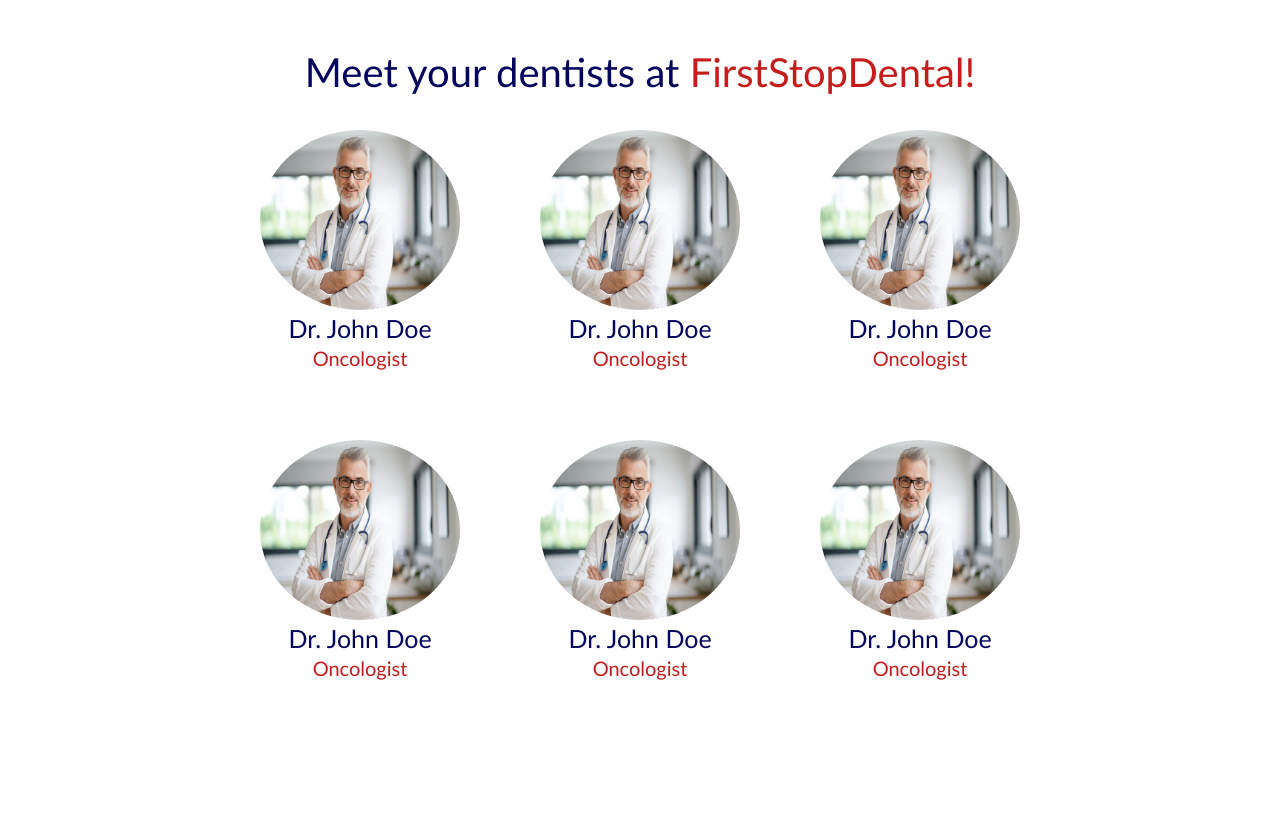
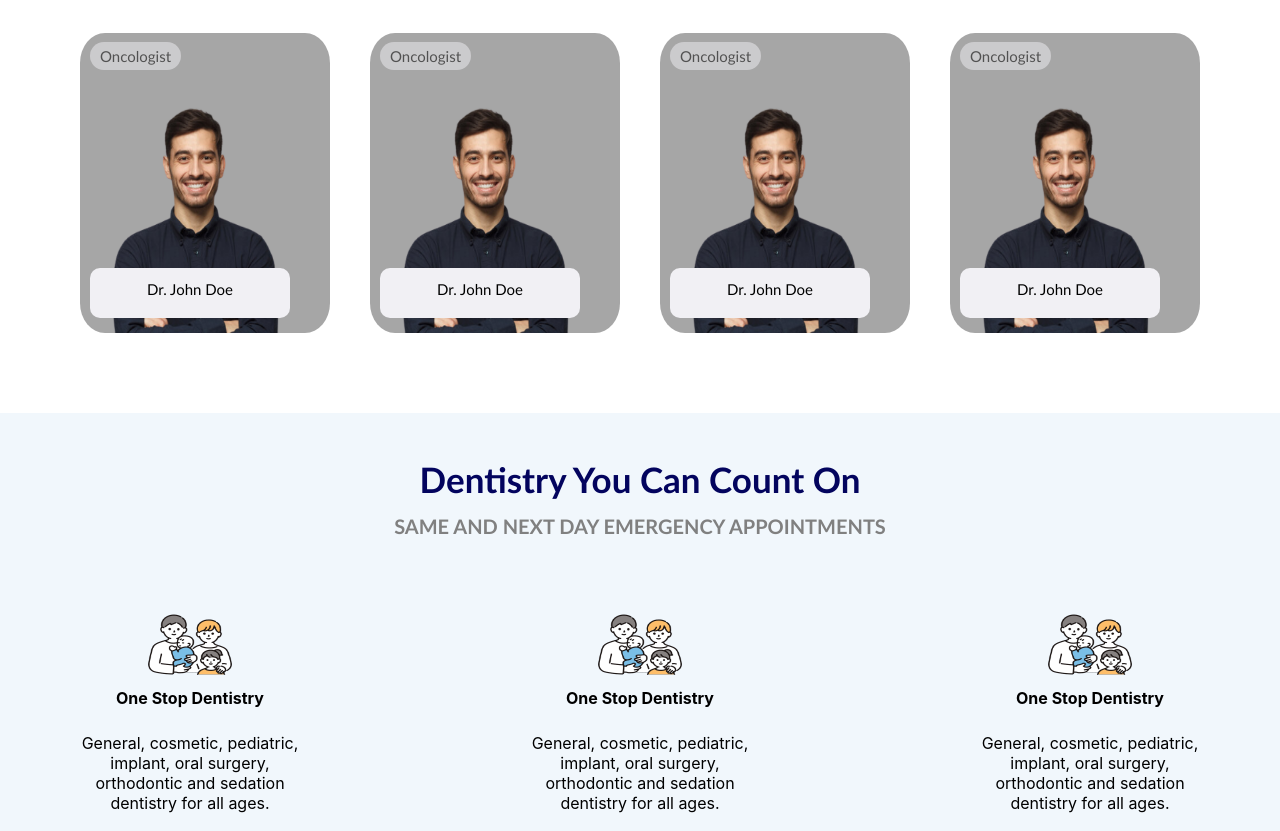
Before and after one commit to Afraz33/Dental-Website, a React (Create React App) app: page / in a window 1280 px wide. Shown: the part 1966-2797 px from the top of the page. Before the commit the page ends 2706 px from the top, so only its background shows below. Built offline with nearby package versions, Linux system fonts and the light colour scheme.

Commit message:
Footer Added

```diff
--- a/src/components/Dentists/Dentists.jsx
+++ b/src/components/Dentists/Dentists.jsx
@@ -8,34 +8,32 @@
       </h2>
       <div className={styles.grid}>
         <div className={styles.card}>
-          <img src="/doc.jpg" alt="doc" className={styles.image}></img>
-          <h3 className={styles.heading_3}>Dr. John Doe</h3>
-          <h4 className={styles.heading_4}> Oncologist</h4>
+          <img src="/dentist.png" alt="dentist" className={styles.image}></img>
+          <h3 className={styles.heading_3}>Oncologist</h3>
+          <div className={styles.occupation}>
+            <h4 className={styles.heading_4}> Dr. John Doe</h4>
+          </div>
         </div>
         <div className={styles.card}>
-          <img src="/doc.jpg" alt="doc" className={styles.image}></img>
-          <h3 className={styles.heading_3}>Dr. John Doe</h3>
-          <h4 className={styles.heading_4}> Oncologist</h4>
+          <img src="/dentist.png" alt="dentist" className={styles.image}></img>
+          <h3 className={styles.heading_3}>Oncologist</h3>
+          <div className={styles.occupation}>
+            <h4 className={styles.heading_4}> Dr. John Doe</h4>
+          </div>
         </div>
         <div className={styles.card}>
-          <img src="/doc.jpg" alt="doc" className={styles.image}></img>
-          <h3 className={styles.heading_3}>Dr. John Doe</h3>
-          <h4 className={styles.heading_4}> Oncologist</h4>
+          <img src="/dentist.png" alt="dentist" className={styles.image}></img>
+          <h3 className={styles.heading_3}>Oncologist</h3>
+          <div className={styles.occupation}>
+            <h4 className={styles.heading_4}> Dr. John Doe</h4>
+          </div>
         </div>
         <div className={styles.card}>
-          <img src="/doc.jpg" alt="doc" className={styles.image}></img>
-          <h3 className={styles.heading_3}>Dr. John Doe</h3>
-          <h4 className={styles.heading_4}> Oncologist</h4>
-        </div>
-        <div className={styles.card}>
-          <img src="/doc.jpg" alt="doc" className={styles.image}></img>
-          <h3 className={styles.heading_3}>Dr. John Doe</h3>
-          <h4 className={styles.heading_4}> Oncologist</h4>
-        </div>
-        <div className={styles.card}>
-          <img src="/doc.jpg" alt="doc" className={styles.image}></img>
-          <h3 className={styles.heading_3}>Dr. John Doe</h3>
-          <h4 className={styles.heading_4}> Oncologist</h4>
+          <img src="/dentist.png" alt="dentist" className={styles.image}></img>
+          <h3 className={styles.heading_3}>Oncologist</h3>
+          <div className={styles.occupation}>
+            <h4 className={styles.heading_4}> Dr. John Doe</h4>
+          </div>
         </div>
       </div>
     </section>
--- a/src/components/Dentists/Dentists.module.css
+++ b/src/components/Dentists/Dentists.module.css
@@ -19,45 +19,70 @@
   width: fit-content;
   margin: auto;
   display: grid;
-  grid-template-columns: 1fr 1fr 1fr;
+  grid-template-columns: 1fr 1fr 1fr 1fr;
   grid-template-rows: auto auto;
-  column-gap: 80px;
+  column-gap: 40px;
   row-gap: 10px;
   justify-content: center;
   align-items: center;
 }
 
 .card {
+  position: relative;
   align-items: center;
   display: flex;
   flex-direction: column;
   height: 300px;
-  width: 200px;
+  width: 250px;
   position: relative;
 }
 
 .image {
   width: 100%;
-  height: 180px;
-  border-radius: 50%;
+  height: 380px;
+  border-radius: 10%;
 }
 
 .heading_3 {
-  font-size: 25px;
+  position: absolute;
+  top: 2%;
+  left: 4%;
+  padding: 5px 10px;
+  background-color: #f1f0f4;
+  border-radius: 30px;
+  font-size: 15px;
+  opacity: 50%;
   font-weight: 300;
   font-family: "Gill Sans", "Gill Sans MT", Calibri, "Trebuchet MS", sans-serif;
-  color: #03045e;
+  color: black;
   text-align: center;
   margin-top: 3px;
   margin-bottom: 0;
 }
 
 .heading_4 {
-  margin: 0;
-  margin-top: 3px;
-  font-size: 20px;
+  font-size: 15px;
   font-weight: 300;
   font-family: "Gill Sans", "Gill Sans MT", Calibri, "Trebuchet MS", sans-serif;
-  color: #c51c1c;
+  color: black;
   text-align: center;
 }
+
+.occupation {
+  font-size: 10px;
+
+  display: flex;
+  flex-direction: column;
+
+  width: 80%;
+  height: 50px;
+  position: absolute;
+  bottom: 5%;
+  left: 4%;
+  padding-top: 10px;
+  background-color: #f1f0f4;
+  border-radius: 10px;
+  justify-content: end;
+  align-items: center;
+  height: 40px;
+}
--- /dev/null
+++ b/src/components/Features/Features.jsx
@@ -0,0 +1,100 @@
+import styles from "./Features.module.css";
+
+function Features() {
+  return (
+    <section className={styles.Features}>
+      <h3 className={styles.heading_2}>Dentistry You Can Count On</h3>
+      <h4 className={styles.heading_3}>
+        SAME AND NEXT DAY EMERGENCY APPOINTMENTS
+      </h4>
+      <div className={styles.grid}>
+        <div className={styles.card}>
+          <img
+            src="/family-vector.png"
+            alt="family"
+            className={styles.image}
+          ></img>
+          <h4 style={{ textAlign: "center", marginTop: "0" }}>
+            One Stop Dentistry
+          </h4>
+          <p style={{ textAlign: "center", marginTop: "4px" }}>
+            General, cosmetic, pediatric, implant, oral surgery, orthodontic and
+            sedation dentistry for all ages.{" "}
+          </p>
+        </div>
+        <div className={styles.card}>
+          <img
+            src="/family-vector.png"
+            alt="family"
+            className={styles.image}
+          ></img>
+          <h4 style={{ textAlign: "center", marginTop: "0" }}>
+            One Stop Dentistry
+          </h4>
+          <p style={{ textAlign: "center", marginTop: "4px" }}>
+            General, cosmetic, pediatric, implant, oral surgery, orthodontic and
+            sedation dentistry for all ages.{" "}
+          </p>
+        </div>
+        <div className={styles.card}>
+          <img
+            src="/family-vector.png"
+            alt="family"
+            className={styles.image}
+          ></img>
+          <h4 style={{ textAlign: "center", marginTop: "0" }}>
+            One Stop Dentistry
+          </h4>
+          <p style={{ textAlign: "center", marginTop: "4px" }}>
+            General, cosmetic, pediatric, implant, oral surgery, orthodontic and
+            sedation dentistry for all ages.{" "}
+          </p>
+        </div>
+        <div className={styles.card}>
+          <img
+            src="/family-vector.png"
+            alt="family"
+            className={styles.image}
+          ></img>
+          <h4 style={{ textAlign: "center", marginTop: "0" }}>
+            One Stop Dentistry
+          </h4>
+          <p style={{ textAlign: "center", marginTop: "4px" }}>
+            General, cosmetic, pediatric, implant, oral surgery, orthodontic and
+            sedation dentistry for all ages.{" "}
+          </p>
+        </div>
+        <div className={styles.card}>
+          <img
+            src="/family-vector.png"
+            alt="family"
+            className={styles.image}
+          ></img>
+          <h4 style={{ textAlign: "center", marginTop: "0" }}>
+            One Stop Dentistry
+          </h4>
+          <p style={{ textAlign: "center", marginTop: "4px" }}>
+            General, cosmetic, pediatric, implant, oral surgery, orthodontic and
+            sedation dentistry for all ages.{" "}
+          </p>
+        </div>
+        <div className={styles.card}>
+          <img
+            src="/family-vector.png"
+            alt="family"
+            className={styles.image}
+          ></img>
+          <h4 style={{ textAlign: "center", marginTop: "0" }}>
+            One Stop Dentistry
+          </h4>
+          <p style={{ textAlign: "center", marginTop: "4px" }}>
+            General, cosmetic, pediatric, implant, oral surgery, orthodontic and
+            sedation dentistry for all ages.{" "}
+          </p>
+        </div>
+      </div>
+    </section>
+  );
+}
+
+export default Features;
--- /dev/null
+++ b/src/components/Features/Features.module.css
@@ -0,0 +1,56 @@
+.Features {
+  width: 100%;
+  height: fit-content;
+  background-color: #f1f7fc;
+  padding: 10px 0px;
+  margin-top: 70px;
+}
+
+.grid {
+  margin-top: 54px;
+  width: fit-content;
+  margin: auto;
+  display: grid;
+  grid-template-columns: 1fr 1fr 1fr;
+  grid-template-rows: auto auto;
+  column-gap: 200px;
+  row-gap: 100px;
+  justify-content: center;
+  align-items: center;
+}
+
+.card {
+  position: relative;
+  align-items: center;
+  display: flex;
+  flex-direction: column;
+  height: fit-content;
+  width: 250px;
+  position: relative;
+}
+
+.image {
+  width: 40%;
+  height: 80px;
+  border-radius: 10%;
+}
+
+.heading_2 {
+  margin-bottom: 0;
+  font-size: 35px;
+  font-weight: bold;
+  font-family: "Gill Sans", "Gill Sans MT", Calibri, "Trebuchet MS", sans-serif;
+  color: #03045e;
+  text-align: center;
+  animation: fadeIn 3s ease-in forwards;
+}
+.heading_3 {
+  margin-top: 14px;
+  font-size: 20px;
+  font-weight: bold;
+  font-family: "Gill Sans", "Gill Sans MT", Calibri, "Trebuchet MS", sans-serif;
+  color: gray;
+  text-align: center;
+  animation: fadeIn 3s ease-in forwards;
+  margin-bottom: 70px;
+}
--- /dev/null
+++ b/src/components/Footer/Footer.jsx
@@ -0,0 +1,34 @@
+import styles from "./Footer.module.css";
+function Footer() {
+  return (
+    <footer className={styles.Footer}>
+      <h3
+        style={{
+          marginLeft: "150px",
+          display: "flex",
+          columnGap: "10px",
+          color: "white",
+          marginTop: "80px",
+        }}
+        className={styles.heading_3}
+      >
+        First Stop Dental @ Copy rights
+      </h3>
+      <div
+        style={{
+          marginRight: "150px",
+          display: "flex",
+          columnGap: "10px",
+          color: "white",
+          height: "40px",
+        }}
+      >
+        <h3 className={styles.heading_3}>Home</h3>
+        <h3 className={styles.heading_3}>Policy</h3>
+        <h3 className={styles.heading_3}>Features</h3>
+      </div>
+    </footer>
+  );
+}
+
+export default Footer;
--- /dev/null
+++ b/src/components/Footer/Footer.module.css
@@ -0,0 +1,20 @@
+.Footer {
+  width: 100%;
+  height: 100px;
+  display: flex;
+  justify-content: space-between;
+  background-color: #03045e;
+
+  align-items: center;
+}
+
+.heading_3 {
+  color: white;
+  font-size: 16px;
+  font-weight: bold;
+  font-family: "Gill Sans", "Gill Sans MT", Calibri, "Trebuchet MS", sans-serif;
+  margin-right: 30px;
+  text-align: center;
+  animation: fadeIn 3s ease-in forwards;
+  margin-bottom: 70px;
+}
--- a/src/components/Header/Header.jsx
+++ b/src/components/Header/Header.jsx
@@ -3,6 +3,7 @@
 function Header() {
   return (
     <header className={styles.header}>
+      <Navbar />
       <div class={styles.carousel_container}>
         {/* <div className={`${styles.overlay_box} ${styles.left_box1}`}></div>
         <div className={`${styles.overlay_box} ${styles.left_box2}`}></div> */}
--- a/src/components/Navbar/Navbar.module.css
+++ b/src/components/Navbar/Navbar.module.css
@@ -1,10 +1,14 @@
 /* Navbar.module.css */
 
 .navbar {
+  z-index: 999;
+  position: absolute;
+  animation: fadeIn 1s ease-in-out forwards;
+  left: 2%s;
   width: 100%;
   height: 70px;
   display: flex;
-  background-color: white;
+  background-color: transparent;
   color: #03045e;
   flex-direction: row;
   justify-content: space-between;
@@ -77,3 +81,14 @@
 .button:hover {
   background-color: #c51c1c;
 }
+
+@keyframes fadeIn {
+  from {
+    opacity: 0;
+    transform: translateY(-100px);
+  }
+  to {
+    opacity: 1;
+    transform: translateY(0);
+  }
+}
--- a/src/pages/LandingPage.jsx
+++ b/src/pages/LandingPage.jsx
@@ -3,14 +3,17 @@
 import Service from "../components/Service/Service";
 import Guarantee from "../components/Guarantee/Guarantee";
 import Dentists from "../components/Dentists/Dentists";
+import Features from "../components/Features/Features";
+import Footer from "../components/Footer/Footer";
 function LandingPage() {
   return (
     <div>
-      <Navbar />
       <Header />
       <Service />
       <Guarantee />
       <Dentists />
+      <Features />
+      <Footer />
     </div>
   );
 }
```
Also changed, not shown: src/components/Header/Header.module.css (+7 -5 lines), src/components/Service/Service.module.css (+16 -1 lines), public/dentist.png (added), public/family-vector.png (added).
